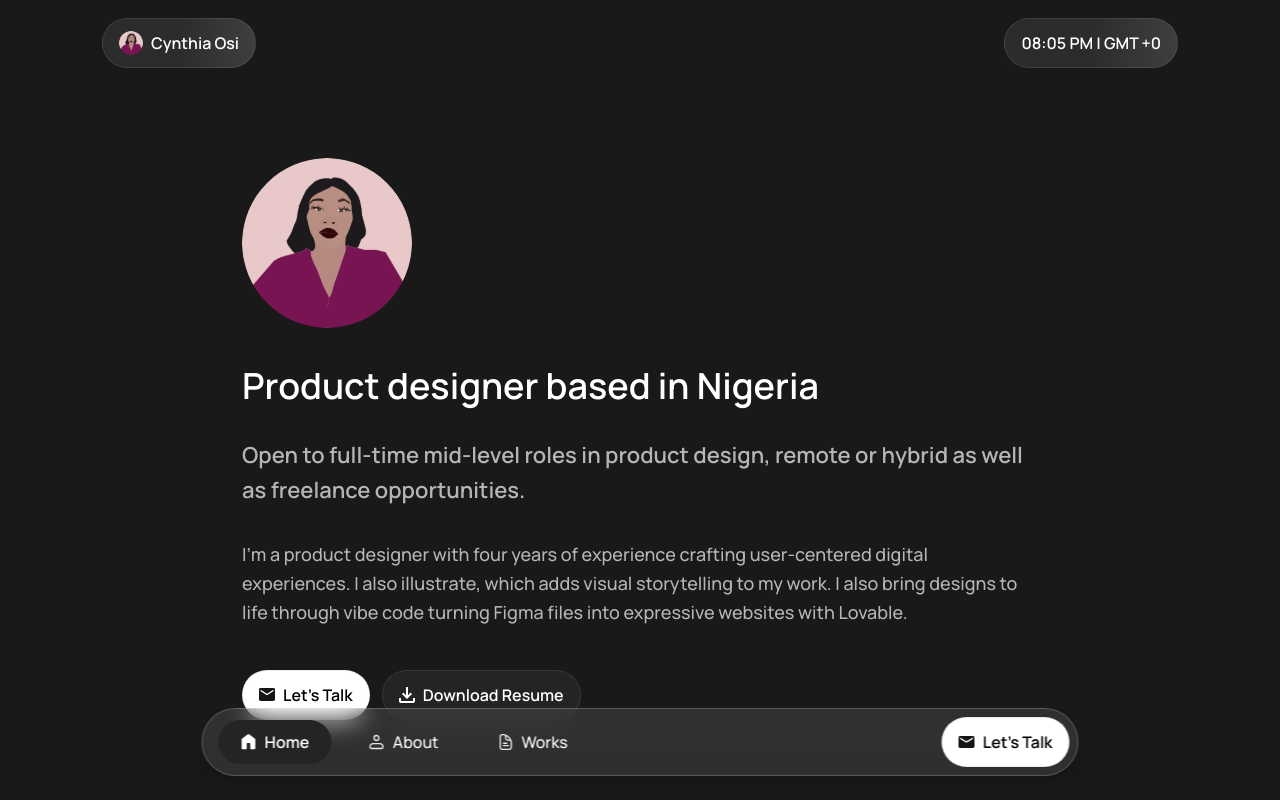
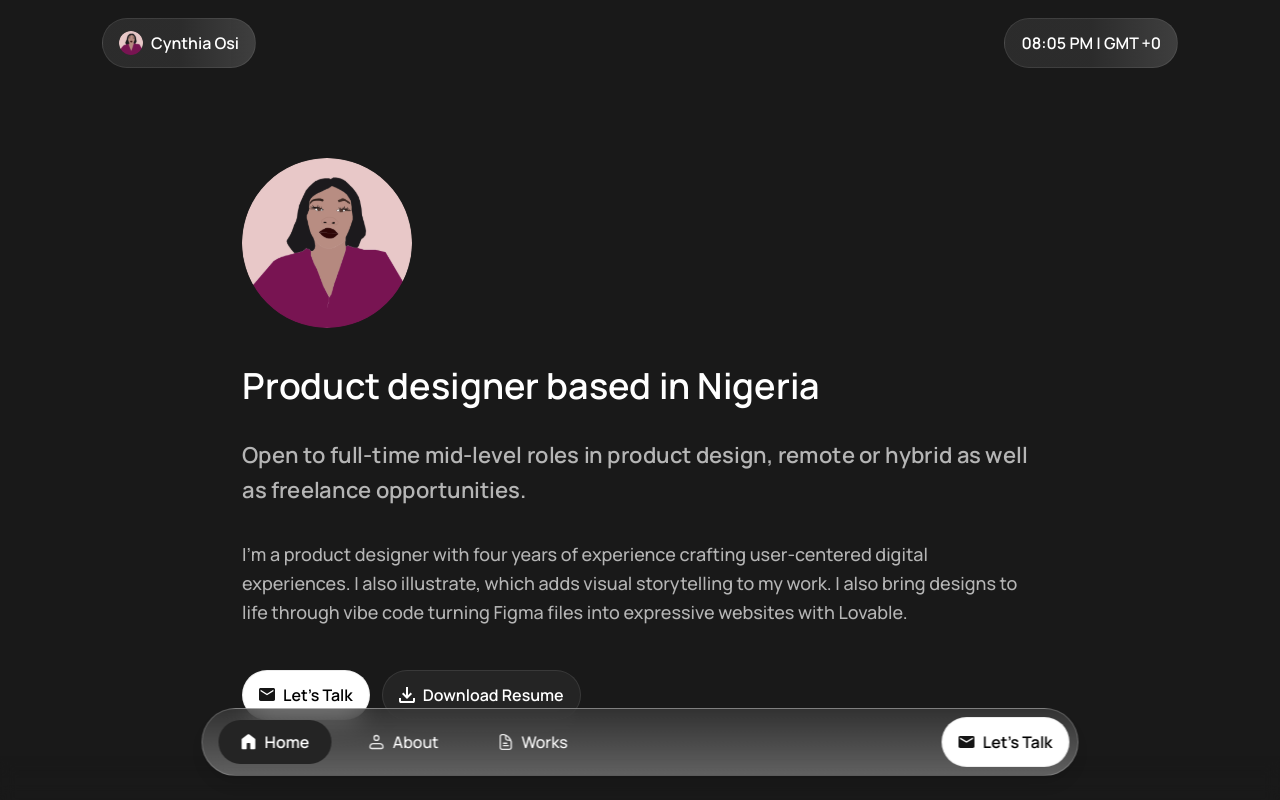
Before and after one commit to MasterLexhie/cynthia-portfolio, a Next.js app: page / in a window 1280 px wide. Shown: the top 800 px of the page. Built offline with nearby package versions, Linux system fonts and the light colour scheme; a web font is replaced by a local one.

Commit message:
updated page with animated effects

```diff
--- /dev/null
+++ b/src/components/general/AnimatedCharacters.tsx
@@ -0,0 +1,115 @@
+'use client'
+
+import React, { useMemo } from 'react'
+import { LazyMotion, domAnimation, m, Variants } from 'framer-motion'
+
+export interface AnimatedCharactersProps {
+  text: string
+  as?: React.ElementType
+  className?: string
+  delay?: number
+  stagger?: number
+  mode?: 'char' | 'word'
+}
+
+const createContainer = (stagger: number): Variants => ({
+  hidden: {},
+  visible: (customDelay: number = 0) => ({
+    transition: {
+      staggerChildren: stagger,
+      delayChildren: customDelay
+    }
+  })
+})
+
+const charVariants: Variants = {
+  hidden: { opacity: 0, y: 20, filter: 'blur(8px)' },
+  visible: {
+    opacity: 1,
+    y: 0,
+    filter: 'blur(0px)',
+    transition: {
+      type: 'spring',
+      duration: 0.5,
+      stiffness: 300,
+      damping: 24
+    }
+  }
+}
+
+const wordVariants: Variants = {
+  hidden: { y: '100%', opacity: 0, filter: 'blur(8px)' },
+  visible: {
+    y: 0,
+    opacity: 1,
+    filter: 'blur(0px)',
+    transition: {
+      type: 'spring',
+      duration: 0.5,
+      stiffness: 300,
+      damping: 24
+    }
+  }
+}
+
+export const AnimatedCharacters: React.FC<AnimatedCharactersProps> = ({
+  text,
+  as,
+  className,
+  delay = 0,
+  stagger = 0.05,
+  mode = 'char'
+}) => {
+  const Component = (as || 'p') as React.ElementType
+  const chars = useMemo(() => Array.from(text), [text])
+  const words = useMemo(() => text.split(' '), [text])
+  const container = useMemo(() => createContainer(stagger), [stagger])
+
+  return (
+    <LazyMotion features={domAnimation} strict>
+      <Component
+        className={`${mode === 'char' ? 'whitespace-pre-wrap' : ''} ${
+          className || ''
+        }`}
+        aria-label={text}
+      >
+        <m.span
+          variants={container}
+          initial='hidden'
+          animate='visible'
+          custom={delay}
+        >
+          {mode === 'char'
+            ? chars.map((char, index) => (
+                <m.span
+                  key={`char-${index}`}
+                  variants={charVariants}
+                  style={{
+                    display: 'inline-block',
+                    willChange: 'transform, filter, opacity'
+                  }}
+                >
+                  {char === ' ' ? '\u00A0' : char}
+                </m.span>
+              ))
+            : words.map((word, index) => (
+                <span
+                  key={`word-wrap-${index}`}
+                  className='inline-block overflow-hidden align-top'
+                >
+                  <m.span
+                    className='inline-block will-change-transform'
+                    variants={wordVariants}
+                  >
+                    {word}
+                  </m.span>
+                  {index < words.length - 1 && ' '}
+                </span>
+              ))}
+        </m.span>
+      </Component>
+    </LazyMotion>
+  )
+}
+
+export default AnimatedCharacters
--- a/src/components/general/BottomNavBar.tsx
+++ b/src/components/general/BottomNavBar.tsx
@@ -39,7 +39,7 @@ export const BottomNavBar: React.FC = () => {
   return (
     <nav
       aria-label='Primary'
-      className='fixed bottom-6 left-1/2 z-50 -translate-x-1/2 w-[calc(100%-3rem)] sm:w-[calc(100%-8.5rem)] lg:max-w-[877px] rounded-full px-2 py-2 bg-white/10 backdrop-blur-md shadow-lg border border-white/20 flex justify-between items-center glass-nav'
+      className='fixed bottom-6 left-1/2 z-50 -translate-x-1/2 w-[calc(100%-3rem)] sm:w-[calc(100%-8.5rem)] lg:max-w-[877px] rounded-full px-2 py-2 bg-[linear-gradient(0deg,rgba(128,128,128,0.7)_0%,rgba(61,61,61,0.7)_100%)] backdrop-blur-md shadow-lg border border-white/20 flex justify-between items-center glass-nav'
     >
       <div className='relative flex max-lg:flex-1 w-full lg:w-[45%] items-center'>
         <div
--- a/src/components/landing-page/HeroSection.tsx
+++ b/src/components/landing-page/HeroSection.tsx
@@ -3,6 +3,7 @@
 import React from 'react'
 import Image from 'next/image'
 import { Button } from '@/components/general/Button'
+import AnimatedCharacters from '@/components/general/AnimatedCharacters'
 
 const HeroSection: React.FC = () => {
   return (
@@ -19,13 +20,20 @@ const HeroSection: React.FC = () => {
           />
         </div>
         <div className='flex flex-col gap-3.5 sm:gap-[22px] md:gap-8 mb-3.5 sm:mb-[22px] md:mb-8'>
-          <h1 className='text-white font-bold text-xl sm:text-[26px] lg:text-4xl'>
-            Product designer based in Nigeria
-          </h1>
-          <p className='text-[#B5B5B5] font-bold text-base sm:text-xl lg:text-[22px] leading-[160%]'>
-            Open to full-time mid-level roles in product design, remote or
-            hybrid as well as freelance opportunities.
-          </p>
+          <AnimatedCharacters
+            as='h1'
+            text='Product designer based in Nigeria'
+            className='text-white font-bold text-xl sm:text-[26px] lg:text-4xl'
+            delay={0.1}
+            stagger={0.05}
+          />
+          <AnimatedCharacters
+            as='p'
+            text='Open to full-time mid-level roles in product design, remote or hybrid as well as freelance opportunities.'
+            className='text-[#B5B5B5] font-bold text-base sm:text-xl lg:text-[22px] leading-[160%]'
+            delay={0.1}
+            stagger={0.05}
+          />
           <p className='text-[#B5B5B5] font-normal text-[14px] sm:text-[18px] mb-[11px] leading-[160%]'>
             I’m a product designer with four years of experience crafting
             user-centered digital experiences. I also illustrate, which adds
```
Also changed, not shown: package.json (+7 -6 lines), 1 other file (tests, documents, lock files or other folders).
